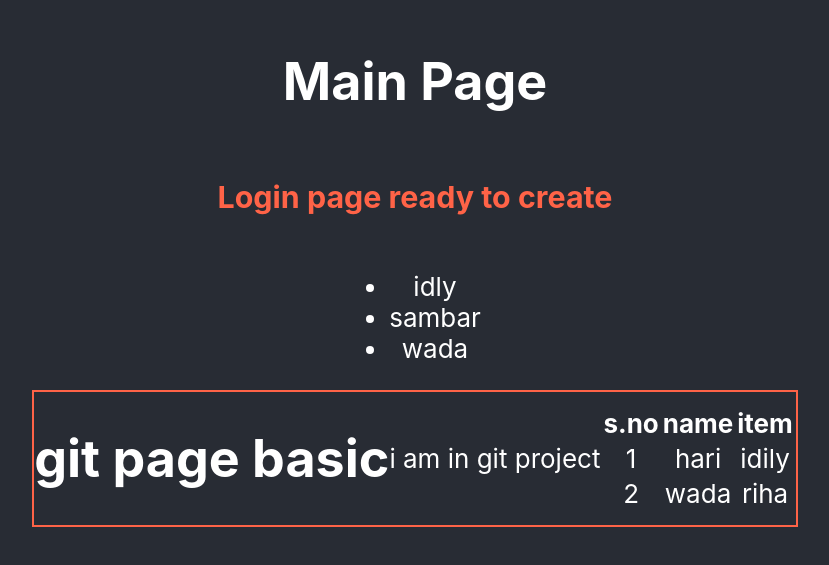
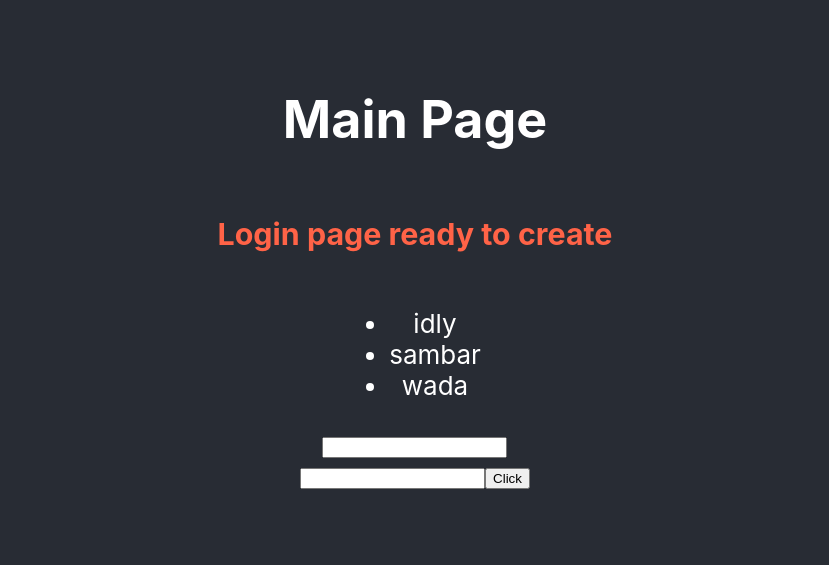
Before and after one commit to riha7/mypages, a React (Create React App) app: page / in a window 1280 px wide. Shown: the part 129-694 px from the top of the page, without its empty margins (225-1054 px from the left). Built offline with nearby package versions, Linux system fonts and the light colour scheme.

Commit message:
Form is created

```diff
--- a/src/GitPageBasic.js
+++ b/src/GitPageBasic.js
@@ -1,34 +1,28 @@
-import React from 'react'
+import React,{useState} from 'react'
 
 const GitPageBasic = () => {
+    const [state, setstate] = useState({
+        username:'',
+        pwd:''
+    })
+    const {username,pwd} = state;
+    const handleInput=(e)=>{
+            let newdata = {...state}
+            newdata[e.target.name] = e.target.value
+            setstate(newdata)
+    }
+    const handleSubmit=(e)=>{
+        e.preventDefault()
+        console.log(newdata)
+        console.log(JSON.stringify(state))
+    }
     return (
         <div>
-            <div style={{display:'flex',flexDirection:'row',justifyContent:'space-around',border:'2px solid tomato',alignItems:'center'}}>
-            <h1>git page basic</h1>
-            <p>i am in git project</p>
-            <table className="table">
-                <thead>
-                    <tr>
-                        <th>s.no</th>
-                        <th>name</th>
-                        <th>item</th>
-                    </tr>
-                </thead>
-                <tbody>
-                    <tr>
-                        <td>1</td>
-                        <td>hari</td>
-                        <td>idily</td>
-                    </tr>
-                    <tr>
-                        <td>2</td>
-                        <td>wada</td>
-                        <td>riha</td>
-                    </tr>
-                </tbody>
-            </table>
-            </div>
-
+            <form onSubmit={handleSubmit}>
+                <input type="text" name="username" value={username} onChange={handleInput} /> <br />
+                <input type="text" name="pwd" value={pwd} onChange={handleInput} />
+                <button>Click</button>
+            </form>
         </div>
     )
 }
```
